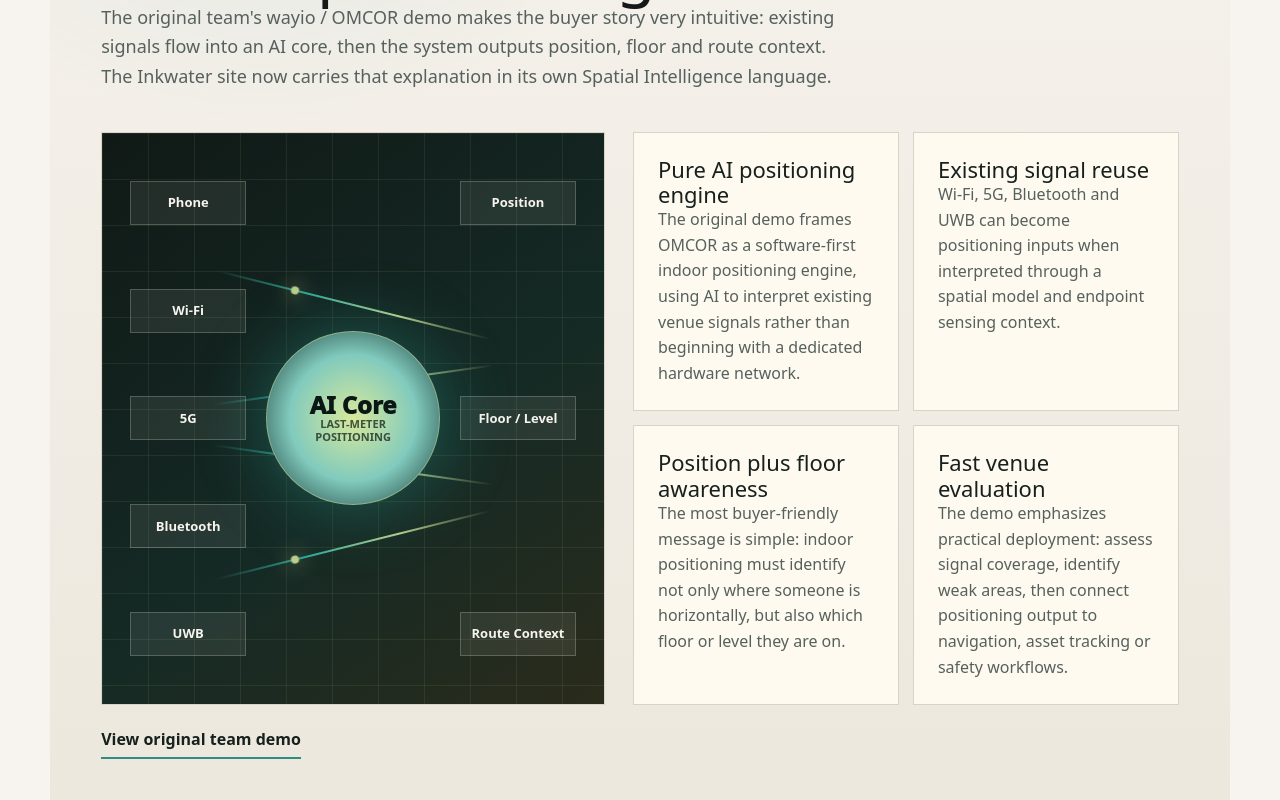
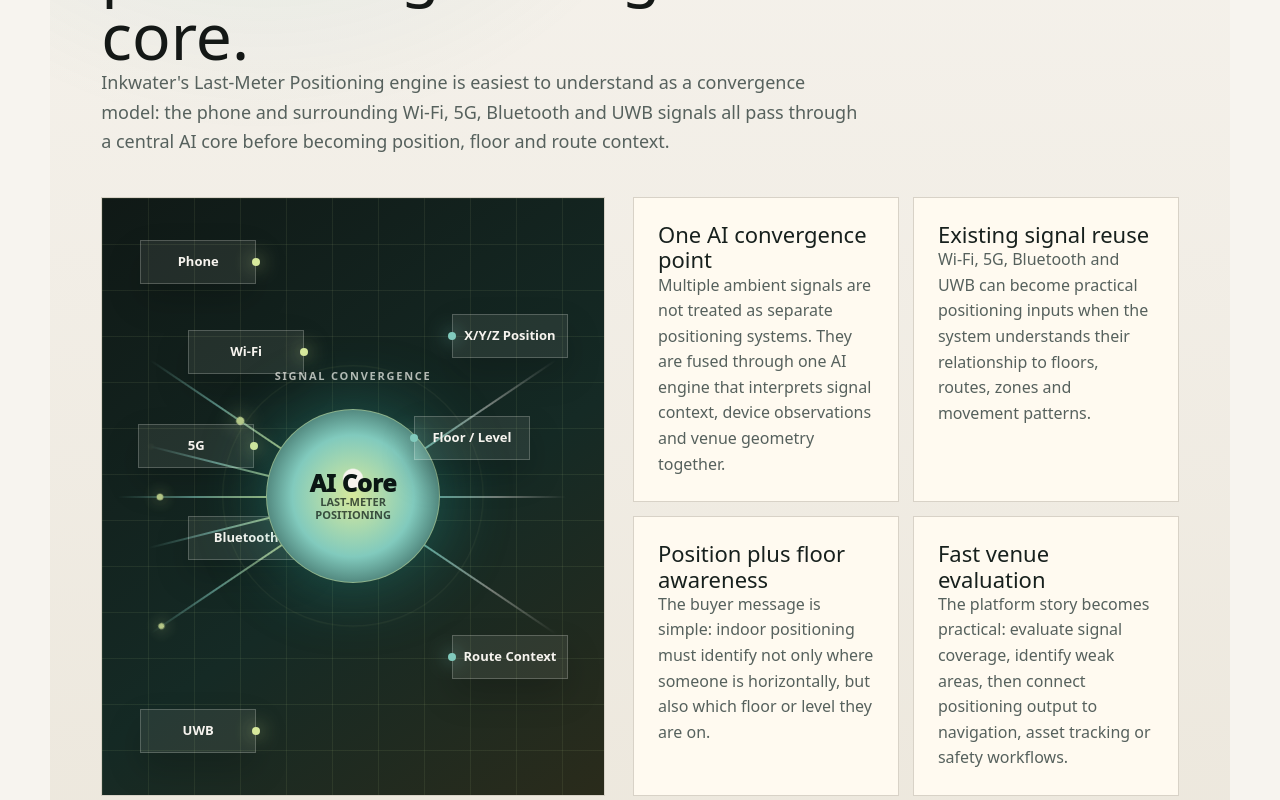
Before and after one commit to ifachang/inkstonecapital-site, a Next.js app: page /inkwater/platform in a window 1280 px wide. Shown: the part 1720-2520 px from the top of the page. Built offline with nearby package versions, Linux system fonts and the light colour scheme.

Commit message:
Refine Inkwater signal fusion animation

```diff
--- a/src/app/inkwater/page.tsx
+++ b/src/app/inkwater/page.tsx
@@ -462,10 +462,10 @@
           <h2>Existing signals flow into an AI core, then become position and floor awareness.</h2>
         </div>
         <p>
-          We integrated the original team&apos;s wayio / OMCOR demo explanation
-          into the Inkwater platform story, including a clearer animated model
-          of how Wi-Fi, 5G, Bluetooth, UWB and endpoint sensing become indoor
-          X/Y/Z positioning.
+          The Inkwater platform story now includes a clearer animated model of
+          how Wi-Fi, 5G, Bluetooth, UWB and endpoint sensing converge through
+          one AI core before becoming indoor X/Y/Z positioning, floor awareness
+          and route context.
           <a href="/inkwater/platform/"> View the platform explanation.</a>
         </p>
       </section>
--- a/src/app/inkwater/platform/page.tsx
+++ b/src/app/inkwater/platform/page.tsx
@@ -28,24 +28,24 @@
 ];
 
 const signalInputs = ["Phone", "Wi-Fi", "5G", "Bluetooth", "UWB"];
-const engineOutputs = ["Position", "Floor / Level", "Route Context"];
+const engineOutputs = ["X/Y/Z Position", "Floor / Level", "Route Context"];
 
 const omcorHighlights = [
   {
-    title: "Pure AI positioning engine",
-    body: "The original demo frames OMCOR as a software-first indoor positioning engine, using AI to interpret existing venue signals rather than beginning with a dedicated hardware network.",
+    title: "One AI convergence point",
+    body: "Multiple ambient signals are not treated as separate positioning systems. They are fused through one AI engine that interprets signal context, device observations and venue geometry together.",
   },
   {
     title: "Existing signal reuse",
-    body: "Wi-Fi, 5G, Bluetooth and UWB can become positioning inputs when interpreted through a spatial model and endpoint sensing context.",
+    body: "Wi-Fi, 5G, Bluetooth and UWB can become practical positioning inputs when the system understands their relationship to floors, routes, zones and movement patterns.",
   },
   {
     title: "Position plus floor awareness",
-    body: "The most buyer-friendly message is simple: indoor positioning must identify not only where someone is horizontally, but also which floor or level they are on.",
+    body: "The buyer message is simple: indoor positioning must identify not only where someone is horizontally, but also which floor or level they are on.",
   },
   {
     title: "Fast venue evaluation",
-    body: "The demo emphasizes practical deployment: assess signal coverage, identify weak areas, then connect positioning output to navigation, asset tracking or safety workflows.",
+    body: "The platform story becomes practical: evaluate signal coverage, identify weak areas, then connect positioning output to navigation, asset tracking or safety workflows.",
   },
 ];
 
@@ -131,36 +131,52 @@
 
       <section className="inkwater-section inkwater-omcor-section">
         <div className="inkwater-section-heading compact">
-          <p className="inkwater-eyebrow">OMCOR Demo Reference</p>
-          <h2>A clearer way to explain the AI engine behind indoor positioning.</h2>
+          <p className="inkwater-eyebrow">AI Signal Fusion</p>
+          <h2>All available signals converge through one positioning intelligence core.</h2>
           <p>
-            The original team&apos;s wayio / OMCOR demo makes the buyer story very
-            intuitive: existing signals flow into an AI core, then the system
-            outputs position, floor and route context. The Inkwater site now
-            carries that explanation in its own Spatial Intelligence language.
+            Inkwater&apos;s Last-Meter Positioning engine is easiest to understand
+            as a convergence model: the phone and surrounding Wi-Fi, 5G,
+            Bluetooth and UWB signals all pass through a central AI core before
+            becoming position, floor and route context.
           </p>
         </div>
         <div className="inkwater-omcor-layout">
-          <div className="inkwater-omcor-visual" aria-label="Existing signals flow into an AI positioning core and produce location outputs">
+          <div className="inkwater-omcor-visual" aria-label="Phone, Wi-Fi, 5G, Bluetooth and UWB signals converge into an AI positioning core, then output position, floor and route context">
             <div className="inkwater-omcor-column inputs">
-              {signalInputs.map((item) => (
-                <span key={item}>{item}</span>
+              {signalInputs.map((item, index) => (
+                <span className={`inkwater-omcor-node input-${index + 1}`} key={item}>
+                  {item}
+                </span>
               ))}
             </div>
+            <div className="inkwater-omcor-hub-label">Signal Convergence</div>
             <div className="inkwater-omcor-core">
               <span className="inkwater-omcor-pulse" />
+              <span className="inkwater-omcor-pulse delay" />
               <strong>AI Core</strong>
               <small>Last-Meter Positioning</small>
             </div>
             <div className="inkwater-omcor-column outputs">
-              {engineOutputs.map((item) => (
-                <span key={item}>{item}</span>
+              {engineOutputs.map((item, index) => (
+                <span className={`inkwater-omcor-node output-${index + 1}`} key={item}>
+                  {item}
+                </span>
               ))}
             </div>
-            <span className="inkwater-omcor-line line-a" />
-            <span className="inkwater-omcor-line line-b" />
-            <span className="inkwater-omcor-line line-c" />
-            <span className="inkwater-omcor-line line-d" />
+            {signalInputs.map((item, index) => (
+              <span
+                aria-hidden="true"
+                className={`inkwater-omcor-line input-line-${index + 1}`}
+                key={`${item}-line`}
+              />
+            ))}
+            {engineOutputs.map((item, index) => (
+              <span
+                aria-hidden="true"
+                className={`inkwater-omcor-line output-line-${index + 1}`}
+                key={`${item}-line`}
+              />
+            ))}
           </div>
           <div className="inkwater-omcor-grid">
             {omcorHighlights.map((item) => (
@@ -171,14 +187,6 @@
             ))}
           </div>
         </div>
-        <a
-          className="inkwater-inline-link"
-          href="https://jasonzhuang-pm.github.io/wayio-omcor-demo/"
-          target="_blank"
-          rel="noopener noreferrer"
-        >
-          View original team demo
-        </a>
       </section>
 
       <section className="inkwater-section inkwater-platform-section">
--- a/src/styles/globals.css
+++ b/src/styles/globals.css
@@ -704,24 +704,12 @@
 }
 
 .inkwater-omcor-column {
+  display: contents;
+}
+
+.inkwater-omcor-node {
   position: absolute;
-  top: 48px;
-  bottom: 48px;
-  z-index: 2;
-  display: flex;
-  flex-direction: column;
-  justify-content: space-between;
-}
-
-.inkwater-omcor-column.inputs {
-  left: 28px;
-}
-
-.inkwater-omcor-column.outputs {
-  right: 28px;
-}
-
-.inkwater-omcor-column span {
+  z-index: 3;
   display: grid;
   min-width: 116px;
   min-height: 44px;
@@ -731,6 +719,89 @@
   color: #f7f4ef;
   font-size: 13px;
   font-weight: 900;
+  box-shadow: 0 16px 34px rgba(0, 0, 0, 0.18);
+}
+
+.inkwater-omcor-node::before {
+  position: absolute;
+  width: 8px;
+  height: 8px;
+  border-radius: 50%;
+  background: #d7e99c;
+  box-shadow: 0 0 18px #d7e99c;
+  content: "";
+}
+
+.inkwater-omcor-node.input-1 {
+  top: 42px;
+  left: 38px;
+}
+
+.inkwater-omcor-node.input-2 {
+  top: 132px;
+  left: 86px;
+}
+
+.inkwater-omcor-node.input-3 {
+  top: 226px;
+  left: 36px;
+}
+
+.inkwater-omcor-node.input-4 {
+  top: 318px;
+  left: 86px;
+}
+
+.inkwater-omcor-node.input-5 {
+  bottom: 42px;
+  left: 38px;
+}
+
+.inkwater-omcor-node.input-1::before,
+.inkwater-omcor-node.input-3::before,
+.inkwater-omcor-node.input-5::before {
+  right: -5px;
+}
+
+.inkwater-omcor-node.input-2::before,
+.inkwater-omcor-node.input-4::before {
+  right: -5px;
+}
+
+.inkwater-omcor-node.output-1 {
+  top: 116px;
+  right: 36px;
+}
+
+.inkwater-omcor-node.output-2 {
+  top: 218px;
+  right: 74px;
+}
+
+.inkwater-omcor-node.output-3 {
+  bottom: 116px;
+  right: 36px;
+}
+
+.inkwater-omcor-node.output-1::before,
+.inkwater-omcor-node.output-2::before,
+.inkwater-omcor-node.output-3::before {
+  left: -5px;
+  background: #81cabd;
+  box-shadow: 0 0 18px #81cabd;
+}
+
+.inkwater-omcor-hub-label {
+  position: absolute;
+  top: calc(50% - 128px);
+  left: 50%;
+  z-index: 3;
+  color: rgba(247, 244, 239, 0.72);
+  font-size: 11px;
+  font-weight: 900;
+  letter-spacing: 0.16em;
+  text-transform: uppercase;
+  transform: translateX(-50%);
 }
 
 .inkwater-omcor-core {
@@ -744,7 +815,9 @@
   place-items: center;
   border: 1px solid rgba(215, 233, 156, 0.42);
   border-radius: 50%;
-  background: radial-gradient(circle, #d7e99c 0%, #81cabd 52%, #14312c 100%);
+  background:
+    radial-gradient(circle at 50% 40%, #f7f4ef 0 7%, transparent 8%),
+    radial-gradient(circle, #d7e99c 0%, #81cabd 50%, #14312c 100%);
   color: #0b1714;
   text-align: center;
   transform: translate(-50%, -50%);
@@ -783,48 +856,97 @@
   animation: inkwaterPulse 2.3s ease-out infinite;
 }
 
+.inkwater-omcor-pulse.delay {
+  animation-delay: 0.9s;
+}
+
 .inkwater-omcor-line {
   position: absolute;
-  z-index: 1;
-  left: 22%;
-  right: 22%;
+  top: 50%;
+  left: 50%;
+  z-index: 2;
+  width: var(--line-width);
   height: 2px;
-  background: linear-gradient(90deg, transparent, #2fbcac, #d7e99c, transparent);
+  background: linear-gradient(90deg, transparent, rgba(215, 233, 156, 0.88), rgba(129, 202, 189, 0.72), transparent);
   opacity: 0.86;
-  transform-origin: center;
+  transform: rotate(var(--line-angle));
+  transform-origin: 0 50%;
 }
 
 .inkwater-omcor-line::after {
   position: absolute;
   top: -3px;
-  left: 0;
   width: 8px;
   height: 8px;
   border-radius: 50%;
   background: #d7e99c;
   box-shadow: 0 0 18px #d7e99c;
   content: "";
-  animation: inkwaterSignal 2.1s linear infinite;
-}
-
-.inkwater-omcor-line.line-a {
-  top: 30%;
-  transform: rotate(14deg);
-}
-
-.inkwater-omcor-line.line-b {
-  top: 44%;
-  transform: rotate(-8deg);
-}
-
-.inkwater-omcor-line.line-c {
-  top: 58%;
-  transform: rotate(8deg);
-}
-
-.inkwater-omcor-line.line-d {
-  top: 72%;
-  transform: rotate(-14deg);
+  animation-duration: var(--signal-speed, 2.1s);
+  animation-iteration-count: infinite;
+  animation-timing-function: cubic-bezier(0.45, 0, 0.35, 1);
+}
+
+.inkwater-omcor-line[class*="input-line"]::after {
+  animation-name: inkwaterSignalIn;
+}
+
+.inkwater-omcor-line[class*="output-line"] {
+  background: linear-gradient(90deg, transparent, rgba(129, 202, 189, 0.88), rgba(247, 244, 239, 0.5), transparent);
+}
+
+.inkwater-omcor-line[class*="output-line"]::after {
+  background: #81cabd;
+  box-shadow: 0 0 18px #81cabd;
+  animation-name: inkwaterSignalOut;
+}
+
+.inkwater-omcor-line.input-line-1 {
+  --line-angle: 214deg;
+  --line-width: 244px;
+  --signal-speed: 2s;
+}
+
+.inkwater-omcor-line.input-line-2 {
+  --line-angle: 194deg;
+  --line-width: 210px;
+  --signal-speed: 2.25s;
+}
+
+.inkwater-omcor-line.input-line-3 {
+  --line-angle: 180deg;
+  --line-width: 236px;
+  --signal-speed: 2.08s;
+}
+
+.inkwater-omcor-line.input-line-4 {
+  --line-angle: 166deg;
+  --line-width: 210px;
+  --signal-speed: 2.32s;
+}
+
+.inkwater-omcor-line.input-line-5 {
+  --line-angle: 146deg;
+  --line-width: 244px;
+  --signal-speed: 2.16s;
+}
+
+.inkwater-omcor-line.output-line-1 {
+  --line-angle: -34deg;
+  --line-width: 244px;
+  --signal-speed: 2.22s;
+}
+
+.inkwater-omcor-line.output-line-2 {
+  --line-angle: 0deg;
+  --line-width: 214px;
+  --signal-speed: 2.06s;
+}
+
+.inkwater-omcor-line.output-line-3 {
+  --line-angle: 34deg;
+  --line-width: 244px;
+  --signal-speed: 2.28s;
 }
 
 .inkwater-omcor-grid {
@@ -850,9 +972,41 @@
   line-height: 1.6;
 }
 
-@keyframes inkwaterSignal {
+@keyframes inkwaterSignalIn {
+  from {
+    left: calc(var(--line-width) - 6px);
+    opacity: 0;
+    transform: scale(0.72);
+  }
+  18% {
+    opacity: 1;
+  }
+  78% {
+    opacity: 1;
+  }
   to {
-    transform: translateX(320px);
+    left: 0;
+    opacity: 0;
+    transform: scale(1.35);
+  }
+}
+
+@keyframes inkwaterSignalOut {
+  from {
+    left: 0;
+    opacity: 0;
+    transform: scale(1.2);
+  }
+  18% {
+    opacity: 1;
+  }
+  78% {
+    opacity: 1;
+  }
+  to {
+    left: calc(var(--line-width) - 6px);
+    opacity: 0;
+    transform: scale(0.8);
   }
 }
 
@@ -1605,21 +1759,51 @@
     min-height: 540px;
   }
 
-  .inkwater-omcor-column span {
+  .inkwater-omcor-node {
     min-width: 94px;
+    min-height: 40px;
     font-size: 12px;
   }
 
-  .inkwater-omcor-column.inputs {
-    left: 16px;
-  }
-
-  .inkwater-omcor-column.outputs {
-    right: 16px;
+  .inkwater-omcor-node.input-1,
+  .inkwater-omcor-node.input-3,
+  .inkwater-omcor-node.input-5 {
+    left: 14px;
+  }
+
+  .inkwater-omcor-node.input-2,
+  .inkwater-omcor-node.input-4 {
+    left: 44px;
+  }
+
+  .inkwater-omcor-node.output-1,
+  .inkwater-omcor-node.output-3 {
+    right: 14px;
+  }
+
+  .inkwater-omcor-node.output-2 {
+    right: 42px;
   }
 
   .inkwater-omcor-core {
     width: 138px;
     height: 138px;
   }
-}
+
+  .inkwater-omcor-core strong {
+    font-size: 20px;
+  }
+
+  .inkwater-omcor-line.input-line-1,
+  .inkwater-omcor-line.input-line-5,
+  .inkwater-omcor-line.output-line-1,
+  .inkwater-omcor-line.output-line-3 {
+    --line-width: 190px;
+  }
+
+  .inkwater-omcor-line.input-line-2,
+  .inkwater-omcor-line.input-line-4,
+  .inkwater-omcor-line.output-line-2 {
+    --line-width: 160px;
+  }
+}
```
